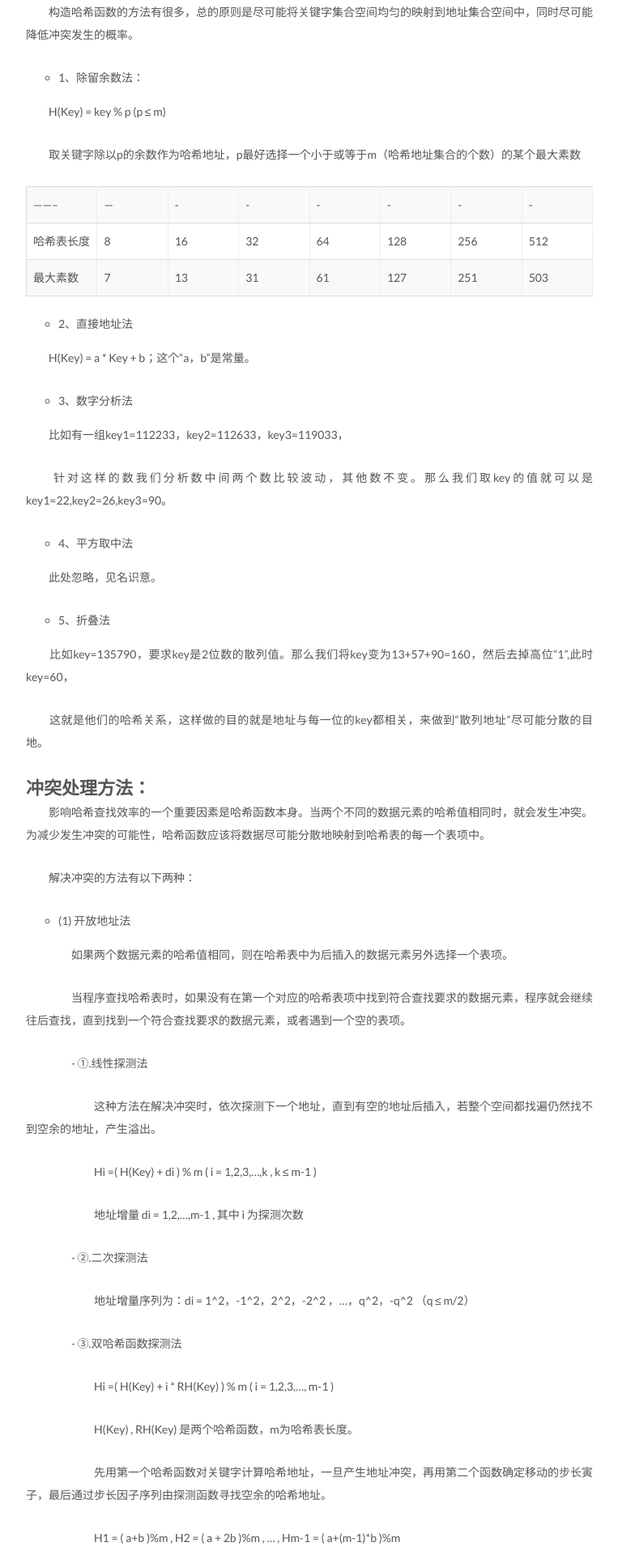
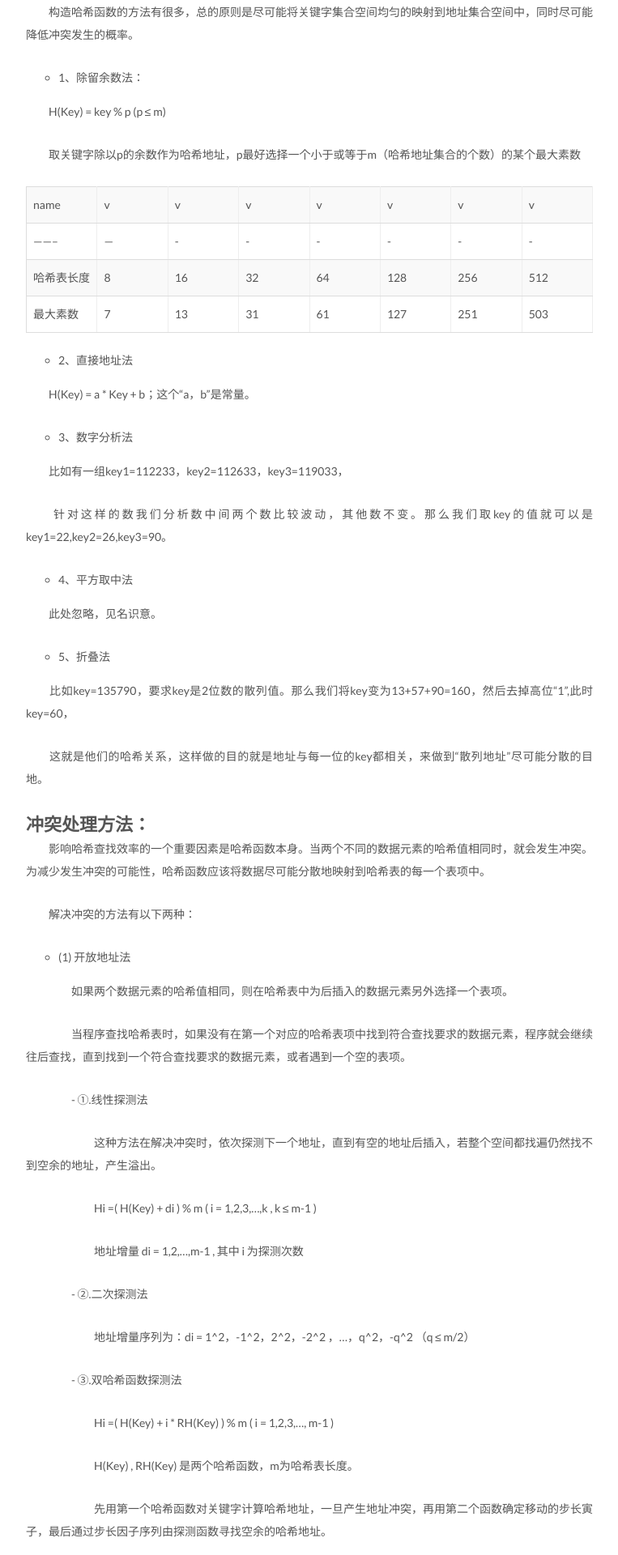
Before and after one commit to CircleZ3791117/CircleZ3791117.github.io, a Jekyll site: the page built from _posts/2018-06-29-HashStoring.md, in a window 1280 px wide. Shown: the part 1312-3232 px from the top of the page at 81% size, without its empty margins (258-1021 px from the left). Built offline with Jekyll 4.4.1, drawn with Linux system fonts in a browser that asks for light colours; comment, search, counter and statistics services are not loaded.

Commit message:
new post

```diff
--- a/_posts/2018-06-29-HashStoring.md
+++ b/_posts/2018-06-29-HashStoring.md
@@ -41,7 +41,7 @@ category: [匠心独运集]
 
 　　取关键字除以p的余数作为哈希地址，p最好选择一个小于或等于m（哈希地址集合的个数）的某个最大素数
 
-
+|name|v|v|v|v|v|v|v|
 |--------|—|-|-|-|-|-|-|
 |哈希表长度|8|16|32|64|128|256|512|
 |最大素数|7|13|31|61|127|251|503|
```
